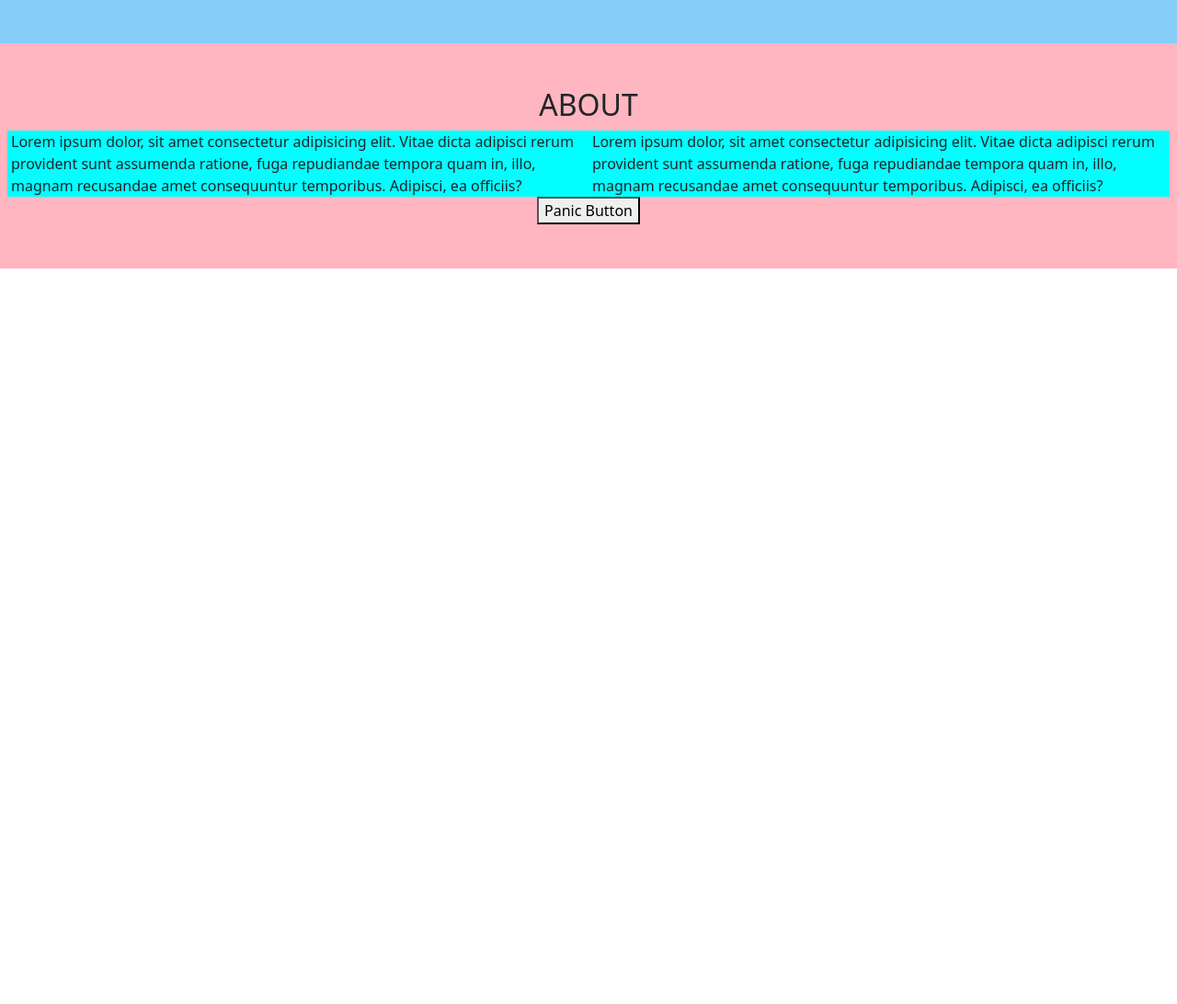
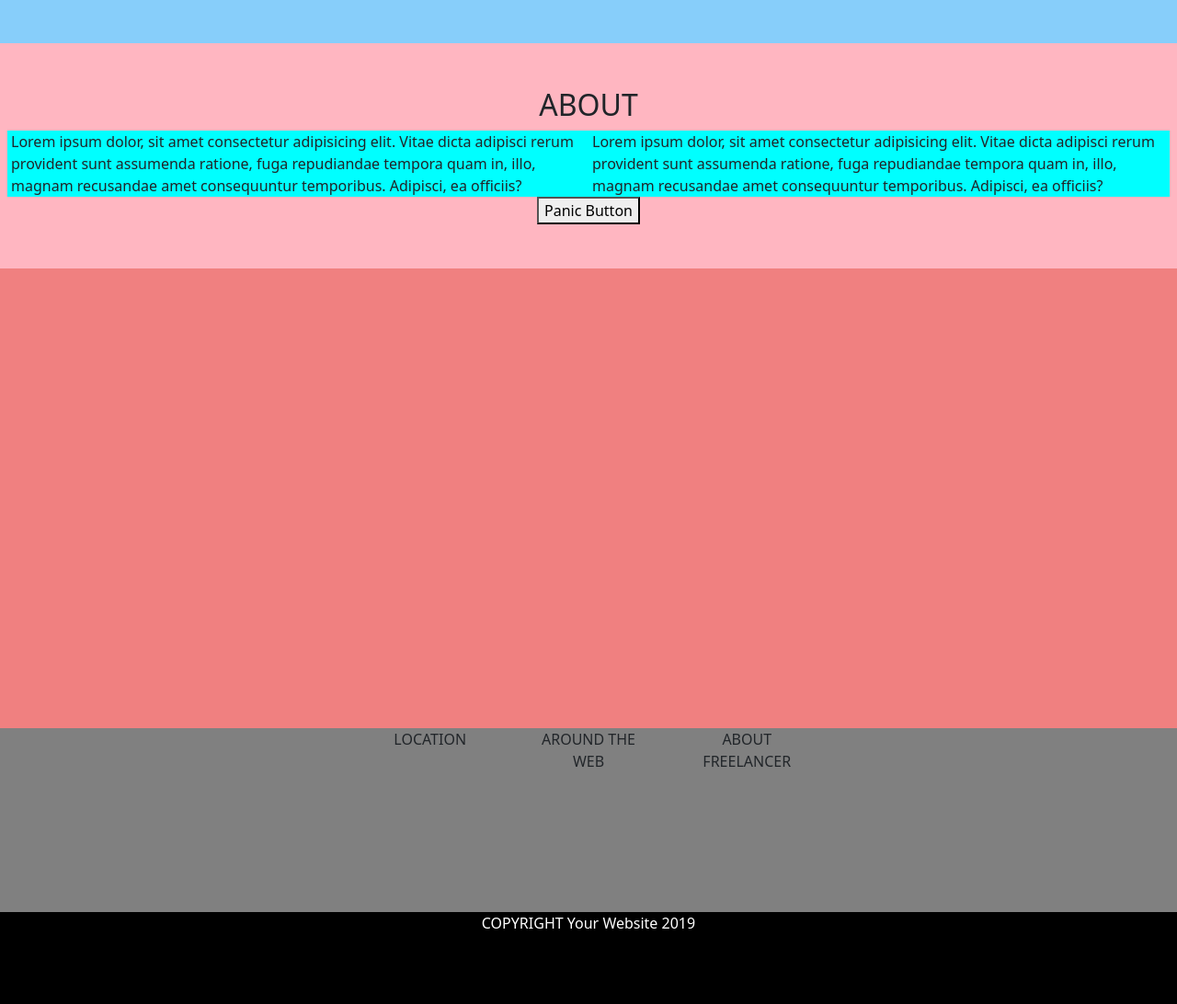
Before and after one commit to wmancaniello/html-css-bootstrap-freelancer, a plain HTML site: page index.html in a window 1280 px wide. Shown: the part 967-2059 px from the top of the page at 92% size. Before the commit the page ends 1259 px from the top, so only its background shows below. Drawn offline with nearby package versions, Linux system fonts and the light colour scheme.

Commit message:
Finish layout

```diff
--- a/css/style.css
+++ b/css/style.css
@@ -29,3 +29,22 @@
 .ms_abouts {
   background-color: aqua;
 }
+
+.ms_form {
+  background-color: lightcoral;
+  /* debug */
+  height: 500px;
+}
+
+.ms_footer {
+  background-color: gray;
+  /* debug */
+  height: 200px;
+}
+
+.ms_footers {
+  background-color: black;
+  color: white;
+  /* debug */
+  height: 100px;
+}
--- a/index.html
+++ b/index.html
@@ -1,20 +1,23 @@
 <!DOCTYPE html>
 <html lang="en">
   <head>
-    <meta charset="UTF-8">
-    <meta name="viewport" content="width=device-width, initial-scale=1.0">
+    <meta charset="UTF-8" />
+    <meta name="viewport" content="width=device-width, initial-scale=1.0" />
     <title>Document</title>
 
     <!-- BOOTSTRAP -->
-    <link href="https://cdn.jsdelivr.net/npm/bootstrap@5.3.3/dist/css/bootstrap.min.css" rel="stylesheet" integrity="sha384-QWTKZyjpPEjISv5WaRU9OFeRpok6YctnYmDr5pNlyT2bRjXh0JMhjY6hW+ALEwIH" crossorigin="anonymous">
-
+    <link
+      href="https://cdn.jsdelivr.net/npm/bootstrap@5.3.3/dist/css/bootstrap.min.css"
+      rel="stylesheet"
+      integrity="sha384-QWTKZyjpPEjISv5WaRU9OFeRpok6YctnYmDr5pNlyT2bRjXh0JMhjY6hW+ALEwIH"
+      crossorigin="anonymous"
+    />
 
     <!-- Custom Style -->
-    <link rel="stylesheet" href="./css/style.css">
+    <link rel="stylesheet" href="./css/style.css" />
   </head>
 
   <body>
-
     <header class="ms_header">
       <div class="container"></div>
     </header>
@@ -36,20 +39,46 @@
       </div>
     </div>
     <!-- /GRID SECTION -->
-    <div class="container-fluid d-flex align-items-center flex-column py-5 ms_about">
+    <div
+      class="container-fluid d-flex align-items-center flex-column py-5 ms_about"
+    >
       <h2>ABOUT</h2>
       <div class="row g-2">
-            <div class="col-md-6 ms_abouts">Lorem ipsum dolor, sit amet consectetur adipisicing elit. Vitae dicta adipisci rerum provident sunt assumenda ratione, fuga repudiandae tempora quam in, illo, magnam recusandae amet consequuntur temporibus. Adipisci, ea officiis?</div>
-            <div class="col-md-6 ms_abouts">Lorem ipsum dolor, sit amet consectetur adipisicing elit. Vitae dicta adipisci rerum provident sunt assumenda ratione, fuga repudiandae tempora quam in, illo, magnam recusandae amet consequuntur temporibus. Adipisci, ea officiis?</div>
+        <div class="col-md-6 ms_abouts">
+          Lorem ipsum dolor, sit amet consectetur adipisicing elit. Vitae dicta
+          adipisci rerum provident sunt assumenda ratione, fuga repudiandae
+          tempora quam in, illo, magnam recusandae amet consequuntur temporibus.
+          Adipisci, ea officiis?
+        </div>
+        <div class="col-md-6 ms_abouts">
+          Lorem ipsum dolor, sit amet consectetur adipisicing elit. Vitae dicta
+          adipisci rerum provident sunt assumenda ratione, fuga repudiandae
+          tempora quam in, illo, magnam recusandae amet consequuntur temporibus.
+          Adipisci, ea officiis?
+        </div>
       </div>
       <button>Panic Button</button>
     </div>
     <!-- /GRID SECTION -->
 
     <!-- FORM SECTION -->
+    <div class="container-fluid ms_form"></div>
     <!-- /FORM SECTION -->
 
-
-
+    <!-- FOOTER SECTION -->
+    <div
+      class="container-fluid d-flex align-center justify-content-center text-center justify-content-md-around ms_footer"
+    >
+      <div class="row g-5">
+        <div class="col-md-4">LOCATION</div>
+        <div class="col-md-4">AROUND THE WEB</div>
+        <div class="col-md-4">ABOUT FREELANCER</div>
+      </div>
+    </div>
+    <div
+      class="container-fluid d-flex justify-content-center align-center ms_footers"
+    >
+      <span>COPYRIGHT Your Website 2019</span>
+    </div>
   </body>
 </html>
```
Lines whose indentation alone changed are shown as unchanged.
